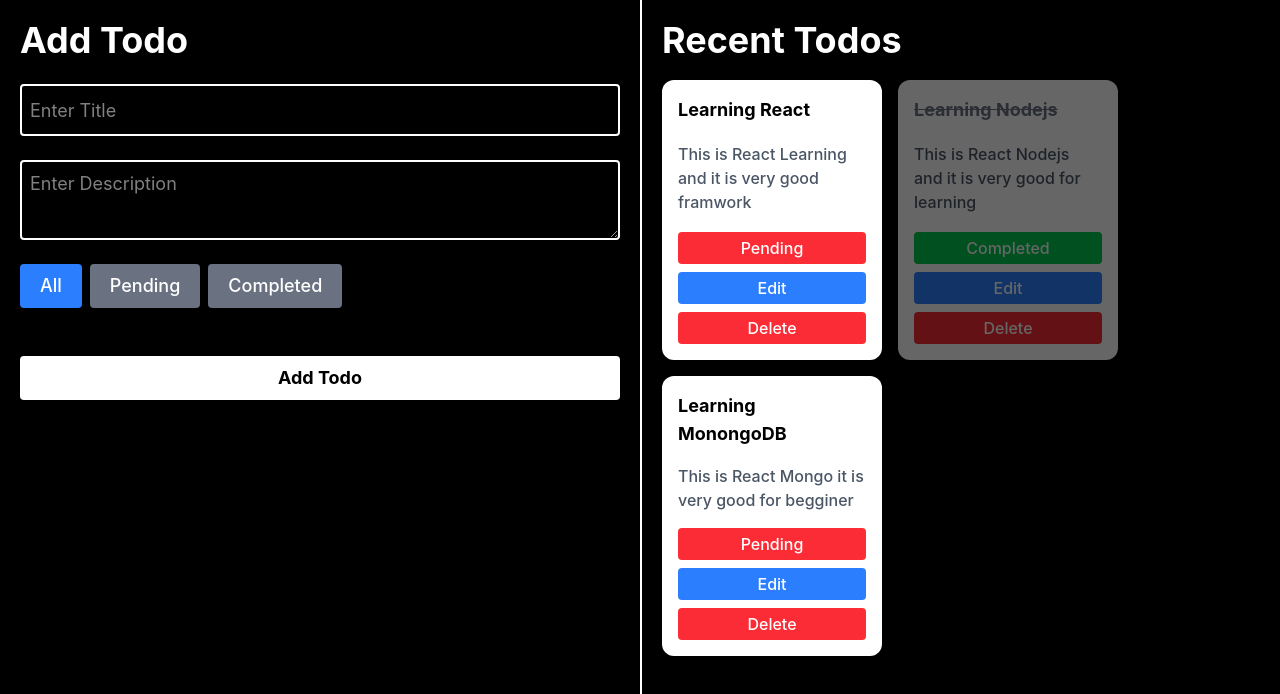
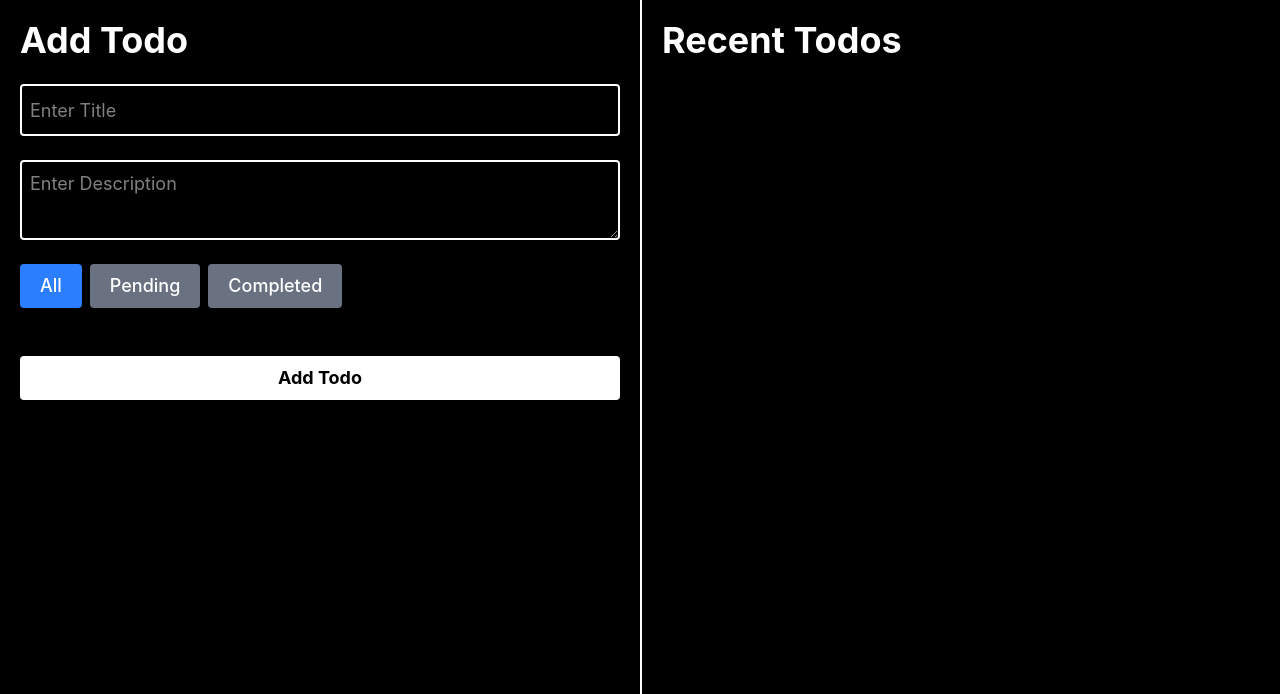
Before and after one commit to Kashyapgaliya29/task-manager-project, a React (Vite) app: page / in a window 1280 px wide. Shown: the top 694 px of the page. Built offline with nearby package versions, Linux system fonts and the light colour scheme.

Commit message:
Final Adding All Basic Feature

```diff
--- a/src/App.jsx
+++ b/src/App.jsx
@@ -1,44 +1,18 @@
-import React, { useState } from 'react'
+import React, { useEffect, useState } from 'react'
 import TodoForm from './components/TodoForm'
 import TodoCard from './components/TodoCard'
 
 const App = () => {
-  const [todos, setTodos] = useState([
-    {
-      id: 1,
-      title: 'Learning React',
-      description:'This is React Learning and it is very good framwork',
-      completed: false
-    },
-    {
-      id: 2,
-      title: 'Learning Nodejs',
-      description:'This is React Nodejs and it is very good for learning',
-      completed: true
-    },
-    {
-      id: 3,
-      title: 'Learning MonongoDB',
-      description:'This is React Mongo it is very good for begginer',
-      completed: false
-    }
-  ])
+  const [todos, setTodos] = useState(()=>{
+      const savetodos = localStorage.getItem('todos')
+      if(savetodos){
+        return JSON.parse(savetodos)
+      }
+      return []
+  })
+
   const [filter, setFilter] = useState('all')
-
-  // const [title, setTitle] = useState('')
-  // const handleSubmit = (e) =>{
-  //   e.preventDefault()
-
-  //   setTodos([
-  //     ...todos,
-  //     {
-  //       id:crypto.randomUUID(),
-  //       title,
-  //       completed:false
-  //     }
-  //   ])
-  //   setTitle('')
-  // }
+  const [editedTodo,setEditedTodo] = useState(null)
 
   const deleteTodo = (id)=>{
     setTodos(
@@ -64,29 +38,24 @@
     filterTodos = todos.filter(todo => todo.completed)
   }
 
+  useEffect(() => {
+    localStorage.setItem('todos',JSON.stringify(todos))
+  },[todos])
 
   return (
     <div className='h-screen bg-black text-white flex flex-col lg:flex-row'>
 
-      {/* <form onSubmit={handleSubmit} className='flex flex-col h-auto w-1/2 p-5'>
-          <h1 className='text-4xl font-bold'>Add Todo</h1><br/>
-          <input
-            className='h-13 rounded text-lg border-2 px-2'
-            type="text"
-            placeholder='Enter Title'
-            value={title}
-            onChange={(e)=>setTitle(e.target.value)}
-          /><br/>
-          <button className='w-auto px-2 py-2 rounded bg-white text-black font-bold text-lg'>Add Todo</button>
-      </form> */}
       <TodoForm
         todos={todos}
         setTodos={setTodos}
         filter={filter}
         setFilter={setFilter}
+        editedTodo={editedTodo}
+        setEditedTodo={setEditedTodo}
       />
 
       <div className='h-auto w-1/2 border-l-2 border-white flex flex-col p-5 overflow-auto'>
+
         <h1 className='text-4xl font-bold pb-5'>Recent Todos</h1>
         <div className='flex flex-wrap gap-4'>
           {filterTodos.map((todo) => (
@@ -95,9 +64,11 @@
                 key={todo.id}
                 toggleStatus={toggleStatus}
                 deleteTodo={deleteTodo}
+                setEditedTodo={setEditedTodo}
               />
           ))}
         </div>
+
       </div>
 
     </div>
--- a/src/components/TodoCard.jsx
+++ b/src/components/TodoCard.jsx
@@ -1,21 +1,23 @@
 import React from 'react'
 
-const TodoCard = ({ todo,toggleStatus,deleteTodo }) => {
+const TodoCard = ({ todo,toggleStatus,deleteTodo,setEditedTodo }) => {
   return (
     <>
-        <div className={` ${todo.completed ? 'opacity-40' : ''} h-70 w-55 bg-white text-black rounded-xl p-4 font-medium flex flex-col justify-between`}>
+        <div className={` ${todo.completed ? 'opacity-40' : ''} min-h-74 w-60 bg-white text-black rounded-xl p-5 font-medium flex flex-col justify-between`}>
 
-            <h1 className={` ${todo.completed ? 'line-through text-gray-500' : ''} text-lg font-bold`}>{todo.title}</h1>
-            <p className='font-stretch-50% text-gray-600 font-medium'>{todo.description}</p>
+            <h1 className={` ${todo.completed ? 'line-through text-gray-500' : ''} text-2xl font-bold`}>{todo.title}</h1>
+            <p className='font-stretch-50% text-lg text-gray-600 font-medium wrap-break-word'>{todo.description}</p>
             <div className='flex flex-col gap-2'>
                 <button
-                  className={`px-2 py-1 ${todo.completed ? 'bg-green-500':'bg-red-500'} text-white rounded w-full`}
+                  className={`px-2 py-1 ${todo.completed ? 'bg-green-500':'bg-yellow-500'} text-white rounded w-full`}
                   onClick={()=>toggleStatus(todo.id)}>
                   {todo.completed ? 'Completed' : 'Pending'}
                 </button>
 
                 <button
-                  className='px-2 py-1 bg-blue-500 text-white rounded w-full'>Edit
+                    className='px-2 py-1 bg-blue-500 text-white rounded w-full'
+                    onClick={()=>setEditedTodo(todo)}
+                    >Edit
                 </button>
 
                 <button
--- a/src/components/TodoForm.jsx
+++ b/src/components/TodoForm.jsx
@@ -1,6 +1,6 @@
-import React,{ useState } from 'react'
+import React,{ useEffect, useState } from 'react'
 
-const TodoForm = ({ todos,setTodos,filter,setFilter }) => {
+const TodoForm = ({ todos,setTodos,filter,setFilter,editedTodo,setEditedTodo }) => {
     const [title, setTitle] = useState('')
     const [description,setDescription] = useState('')
     const [error, setError] = useState('')
@@ -8,6 +8,12 @@
     const handleSubmit = (e) =>{
         e.preventDefault()
 
+        if (editedTodo){
+          setTodos(
+            todos.map((todo)=> todo.id === editedTodo.id ? {...todo,title,description} : todo)
+          )
+        }
+        else{
             if(!title.trim() || !description.trim()){
               setError('Both Feild Required')
               return
@@ -21,9 +27,18 @@
               completed:false
             }
             ])
+        }
         setTitle('')
         setDescription('')
+        setEditedTodo(null)
       }
+      useEffect(()=>{
+        if(editedTodo){
+          setTitle(editedTodo.title)
+          setDescription(editedTodo.description)
+        }
+      },[editedTodo])
+
   return (
     <>
         <form onSubmit={handleSubmit} className='flex flex-col h-auto w-1/2 p-5'>
@@ -58,8 +73,8 @@
               onClick={()=>setFilter('completed')}>Completed
             </button>
           </div><br/>
-          <p>{error}</p><br/>
-          <button className='w-auto px-2 py-2 rounded bg-white text-black font-bold text-lg'>Add Todo</button>
+          <p className='text-shadow-red-500 font-medium'>{error}</p><br/>
+          <button className='w-auto px-2 py-2 rounded bg-white text-black font-bold text-lg'>{editedTodo ? 'Update Todo' : 'Add Todo'}</button>
       </form>
     </>
   )
```
Lines whose indentation alone changed are shown as unchanged.
